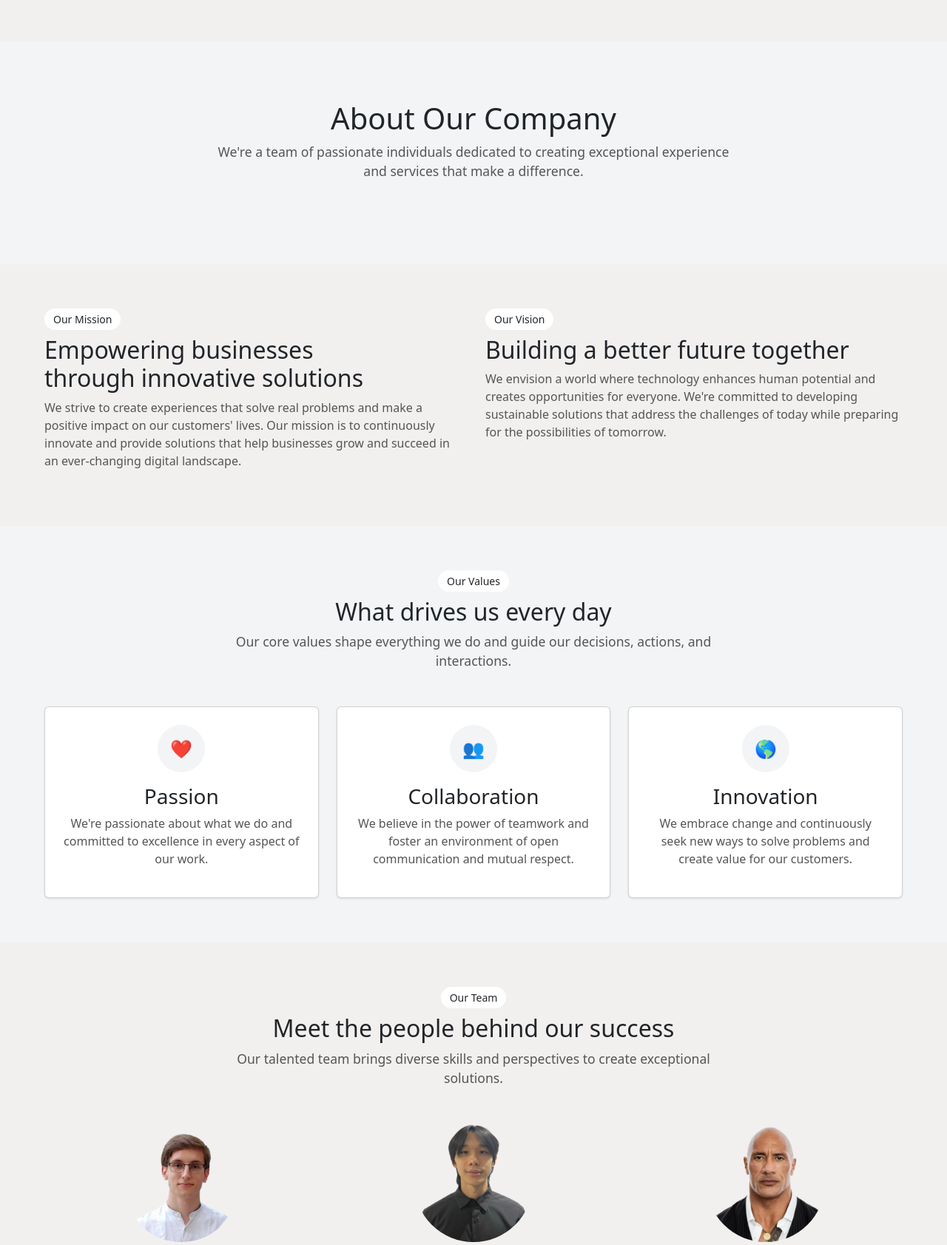
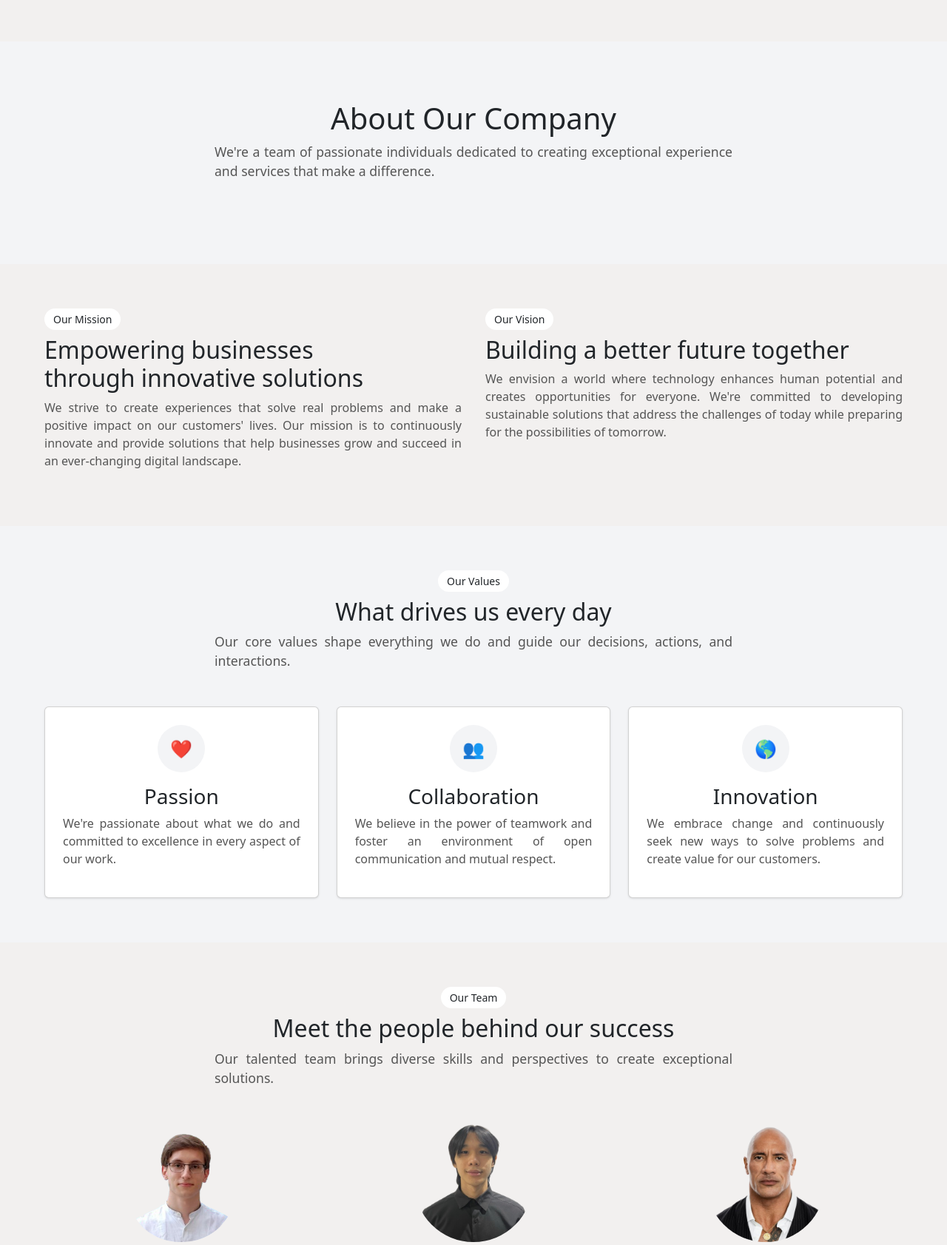
Before and after one commit to JoanMarcMM/WEB_FIRALIA, a PHP site: page /aboutus.php in a window 1280 px wide. Shown: the part 264-1947 px from the top of the page at 74% size. Run offline with PHP 8.4, Linux system fonts and the light colour scheme.

Commit message:
Info abt us justified

```diff
--- a/view/CSS/about-us.css
+++ b/view/CSS/about-us.css
@@ -39,6 +39,7 @@ h3 {
 p {
     margin-bottom: 1rem;
     color: #555;
+    text-align: justify;
 }
 
 .subtitle {
--- a/view/aboutus.php
+++ b/view/aboutus.php
@@ -133,7 +133,7 @@ if (isset($_SESSION["user_image"])) {
                     <div class="column">
                         <div class="mission light">Our Mission</div>
                         <h2>Empowering businesses through innovative solutions</h2>
-                        <p>
+                        <p style="text-align: justify;">
                             We strive to create experiences that solve real problems and make a positive impact on our customers'
                             lives. Our mission is to continuously innovate and provide solutions that help businesses grow and
                             succeed in an ever-changing digital landscape.
```
